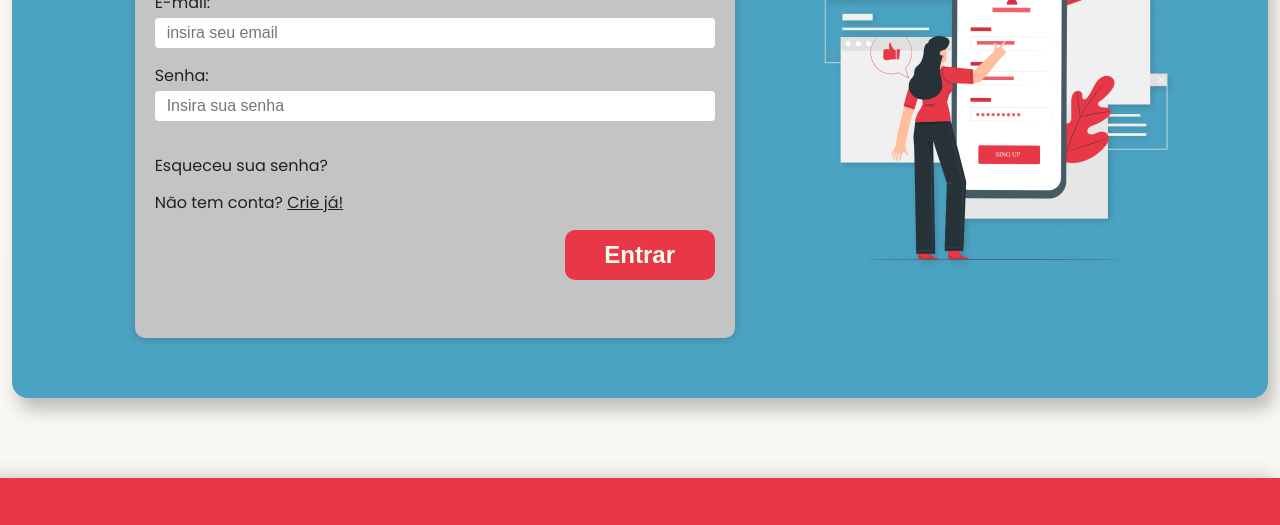
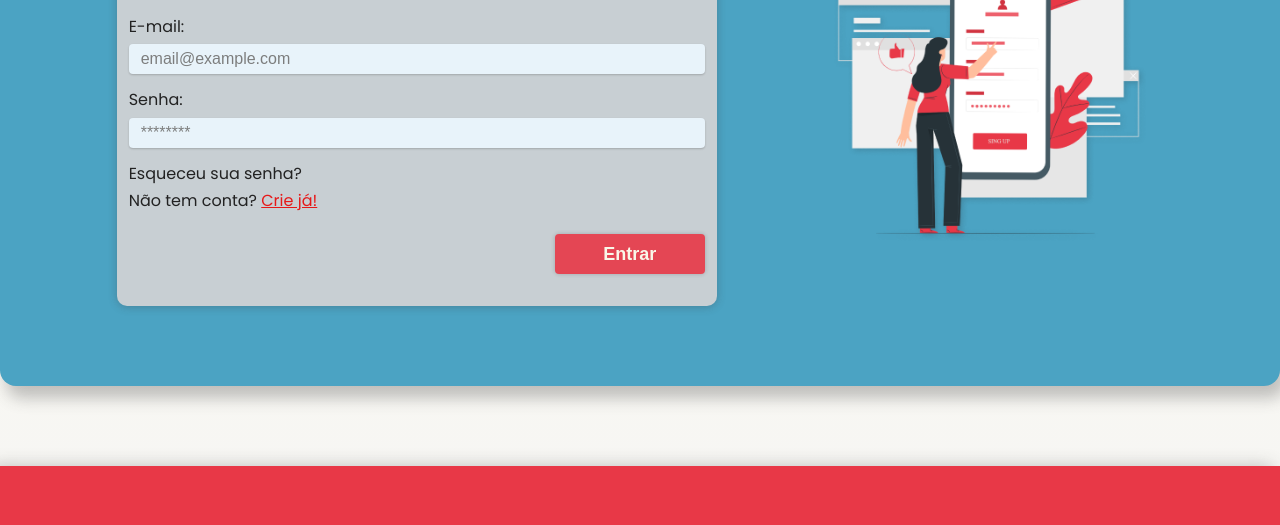
Before and after one commit to helombrito/Magna-API, a website: page public/login.html in a window 1280 px wide. Shown: the part 362-887 px from the top of the page. Drawn offline with Linux system fonts and the light colour scheme.

Commit message:
:technologist: Delfino Frontend validacoes login

```diff
--- a/public/css/padrao/classes.css
+++ b/public/css/padrao/classes.css
@@ -254,6 +254,10 @@ small.alert.error {
   background-color: transparent;
 }
 
+#alertas {
+  max-width: 95%;
+}
+
 .alert.success {
   background-color: var(--success);
   color: var(--success-text);
--- a/public/css/paginas/login.css
+++ b/public/css/paginas/login.css
@@ -1,6 +1,5 @@
 .container_login {
     width: 100%;
-    height: 600px;
     display: flex;
     align-items: center;
     justify-content: center;
@@ -9,8 +8,7 @@
 
 .container_login .nav_bar_login {
     width: 100%;
-    margin: 0 12px;
-    padding: 60px 12px;
+    padding: var(--margin-container) 20px;
     max-width: var(--size-xlg);
     display: flex;
     height: 100%;
@@ -26,61 +24,47 @@
     height: 100%;
     display: flex;
     flex-direction: column;
-    background-color: #c4c4c4;
+    background-color: var(--gray);
     justify-content: space-evenly;
     border-radius: 10px;
-    padding: 40px 20px;
+    padding: var(--padding-md);
 }
 
-.container_login label {
-    margin-bottom: -12px;
+.container_login .box_login .h1-login {
+    color: var(--color-dark);
+    margin: var(--padding-lg) 0;
 }
 
-.container_login .h1 {
-    font-weight: bolder;
-    font-size: 50px;
+.container_login .box_login a {
+    margin: var(--padding-sm) 0;
 }
 
-.container_login input {
-    width: 100%;
-    border-radius: 4px;
-    height: 30px;
-    border: 0;
-    padding-left: var(--padding-md);
+.container_login .box_login .container-input {
+    display: flex;
+    flex-direction: column;
+    margin: var(--padding-sm) 0 var(--padding-md);
+
 }
 
 .container_login .box_login #crie {
-    color: var(--red);
+    color: var(--danger);
     text-decoration: underline;
 }
 
 .container_login button {
+    margin: var(--padding-lg) 0;
     width: 150px;
-    height: 50px;
+    height: 40px;
     align-self: flex-end;
-    border-radius: 10px;
-    background-color: var(--color-primary);
-    color: var(--color-light);
-    margin-right: 0px;
-    border: 0;
-    font-weight: bolder;
-    font-size: var(--font-lg);
 }
 
 .container_login .box_img {
     width: 50%;
-    max-width: 300px;
+    max-width: 350px;
     height: 100%;
-    background-image: url();
-    background-size: cover;
 }
 
-.container_login .box_login .erro {
-    display: block;
-    color: var(--red);
-    font-weight: 600;
-    font-family: sans-serif;
-    border-radius: 4px;
-    background-color: rgba(232, 40, 72, .2);
-    padding: var(--padding-md);
+.container_login .box_img img {
+    width: 100%;
+    height: 100%;
 }
--- a/public/js/global.js
+++ b/public/js/global.js
@@ -53,8 +53,8 @@ function showMenu (page, container = 'header') {
                 <li class="item" title="Inicio"><a href="/" class="link">Inicio</a></li>
                 <li class="item" title="Sobre"><a href="/" class="link">Sobre</a></li>
                 <li class="item" title="Contato"><a href="/" class="link">Contato</a></li>
-                <li class="item" title="Simulador Financeiro"><a href="simulador.html" class="link">Simulador</a></li>
-                <li class="item" title="Entrar"><a href="login.html" class="link">Entrar</a></li>
+                <li class="item" title="Simulador Financeiro"><a href="/simulador.html" class="link">Simulador</a></li>
+                <li class="item" title="Entrar"><a href="/login.html" class="link">Entrar</a></li>
                 <li class="item" title="Cadastrar"><a href="/cadastro.html" class="link">Cadastrar</a></li>
             </ul>
         </div>
--- a/public/js/paginas/login.js
+++ b/public/js/paginas/login.js
@@ -1,34 +1,19 @@
 showFooter();
 showMenu('login');
 function entrar () {
+    var emailRegex = /^[a-zA-Z0-9.!#$%&'*+/=?^_`{|}~-]+@[a-zA-Z0-9-]+(?:\.[a-zA-Z0-9-]+)*$/gm;
+    /** @type {HTMLInputElement} */
+    var emailVar = inp_email;
+    /** @type {HTMLInputElement} */
+    var senhaVar = inp_senha;
 
-    var emailVar = inp_email.value;
-    var senhaVar = inp_senha.value;
-
-
-    if (emailVar == '')
+    if (
+        checkInput(emailVar, 100, 4, emailRegex) &&
+        checkInput(senhaVar, 60, 4)
+    )
     {
-        erro.innerHTML = `Preencha o E-mail`;
-        erro.className = 'erro';
-    } else if (senhaVar == '')
-    {
-        erro.innerHTML = `Preencha a senha`;
-        erro.className = 'erro';
-    } else if (emailVar.indexOf('@') == -1)
-    {
-        erro.innerHTML = `Seu e-mail está invalido.`;
-        erro.className = 'erro';
-    } else if (emailVar.length < 4)
-    {
-        erro.innerHTML = `E-mail deve possuir 4 ou mais caracteres.`;
-        erro.className = 'erro';
-    } else if (senhaVar.length < 4)
-    {
-        erro.innerHTML = `Senha deve possuir 4 ou mais caracteres.`;
-        erro.className = 'erro';
-    } else
-    {
-
+        emailVar = emailVar.value;
+        senhaVar = senhaVar.value;
         console.log("FORM LOGIN: ", emailVar);
         console.log("FORM SENHA: ", senhaVar);
 
@@ -45,7 +30,6 @@ function entrar () {
             console.log("ESTOU NO THEN DO entrar()!");
             if (resposta.ok)
             {
-                console.log(resposta);
 
                 resposta.json().then(json => {
                     console.log(json);
@@ -62,11 +46,8 @@ function entrar () {
 
             } else
             {
-
-                console.log("Erro de login!");
-
                 resposta.text().then(texto => {
-                    console.error(texto);
+                    showMessageError(texto);
                     // limparFormulario();
 
                 });
--- a/public/login.html
+++ b/public/login.html
@@ -1,56 +1,83 @@
 <!DOCTYPE html>
 <html lang="pt-br">
-
   <head>
-        <meta charset="UTF-8">
-        <meta http-equiv="X-UA-Compatible" content="IE=edge">
-        <meta name="viewport" content="width=device-width, initial-scale=1.0">
+    <meta charset="UTF-8" />
+    <meta http-equiv="X-UA-Compatible" content="IE=edge" />
+    <meta name="viewport" content="width=device-width, initial-scale=1.0" />
     <!-- Mudar em toda página o titulo -->
     <title>Magna | Login</title>
     <!-- Padrão CSS e Icones FA -->
-        <link rel="stylesheet" type="text/css" href="../../css/index.css">
-        <link rel="stylesheet" href="https://cdnjs.cloudflare.com/ajax/libs/font-awesome/6.1.1/css/all.min.css"
+    <link rel="stylesheet" type="text/css" href="./css/index.css" />
+    <link
+      rel="stylesheet"
+      href="https://cdnjs.cloudflare.com/ajax/libs/font-awesome/6.1.1/css/all.min.css"
       integrity="sha512-KfkfwYDsLkIlwQp6LFnl8zNdLGxu9YAA1QvwINks4PhcElQSvqcyVLLD9aMhXd13uQjoXtEKNosOWaZqXgel0g=="
-            crossorigin="anonymous" referrerpolicy="no-referrer" />
-        <link rel="shortcut icon" href="../../image/magna/favicon.ico" type="image/x-icon">
-
+      crossorigin="anonymous"
+      referrerpolicy="no-referrer"
+    />
+    <link
+      rel="shortcut icon"
+      href="../../image/magna/favicon.ico"
+      type="image/x-icon"
+    />
   </head>
 
   <body>
     <div id="header"></div>
 
     <!-- conteudo -->
-
-        <div class="container_login ">
+    <div class="container_login">
       <div class="nav_bar_login shadow-lg">
-
-
         <div class="box_login shadow-sm">
-
-                    <h1 class="h1">Login</h1>
-                    <span id="erro" class="d-none"></span>
-                    <label>E-mail:</label>
-                    <input type="text" placeholder="insira seu email" id="inp_email">
-                    <label>Senha:</label>
-                    <input type="password" placeholder="Insira sua senha" id="inp_senha">
-                    <span id="erro"></span>
-                    <a href="/esqueciSenha.html" class="hover-under">Esqueceu sua senha?</a>
-                    <a href="cadastro.html">Não tem conta? <span id="crie"> Crie já!</span></a>
-                    <button onclick="entrar()">Entrar</button>
+          <h1 class="title-2 h1-login">Login</h1>
+          <div id="alertas" class="mb"></div>
+          <div class="container-input" data-title="Insira seu E-mail">
+            <label for="inp_email">E-mail:</label>
+            <input
+              type="email"
+              placeholder="email@example.com"
+              id="inp_email"
+              required
+              maxlength="100"
+              minlength="4"
+              autocomplete="email"
+              inputmode="email"
+              class="input"
+            />
+          </div>
+          <div class="container-input" data-title="Insira sua senha">
+            <label for="inp_senha">Senha:</label>
+            <input
+              type="password"
+              placeholder="********"
+              class="input"
+              id="inp_senha"
+              required
+              min="4"
+              maxlength="60"
+              autocomplete="current-password"
+            />
+          </div>
+          <a href="/esqueciSenha.html" class="hover-under"
+            >Esqueceu sua senha?</a
+          >
+          <a href="cadastro.html"
+            >Não tem conta? <span id="crie"> Crie já!</span></a
+          >
+          <button class="btn btn-primary" onclick="entrar()">Entrar</button>
         </div>
 
-
         <div class="box_img flex-center">
-                    <img src="./image/storyset/imagemLogin.png" alt="Login, Entrar, Signin, Bem vindo de volta">
+          <img
+            src="./image/storyset/imagemLogin.png"
+            alt="Login, Entrar, Signin, Bem vindo de volta"
+          />
         </div>
-
       </div>
-
     </div>
 
     <div id="footer"></div>
   </body>
   <script src="js/global.js"></script>
   <script src="js/paginas/login.js"></script>
-
 </html>
```
Lines whose indentation alone changed are shown as unchanged.
